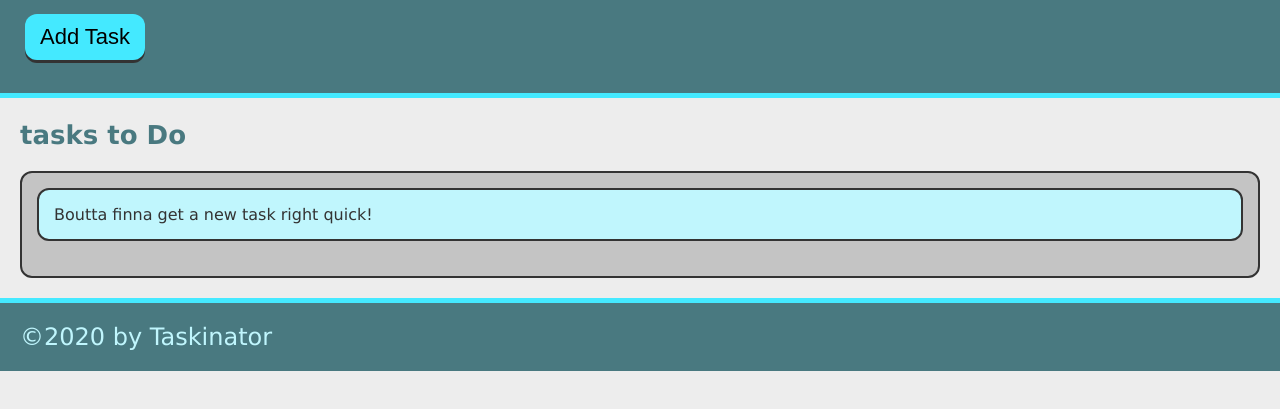
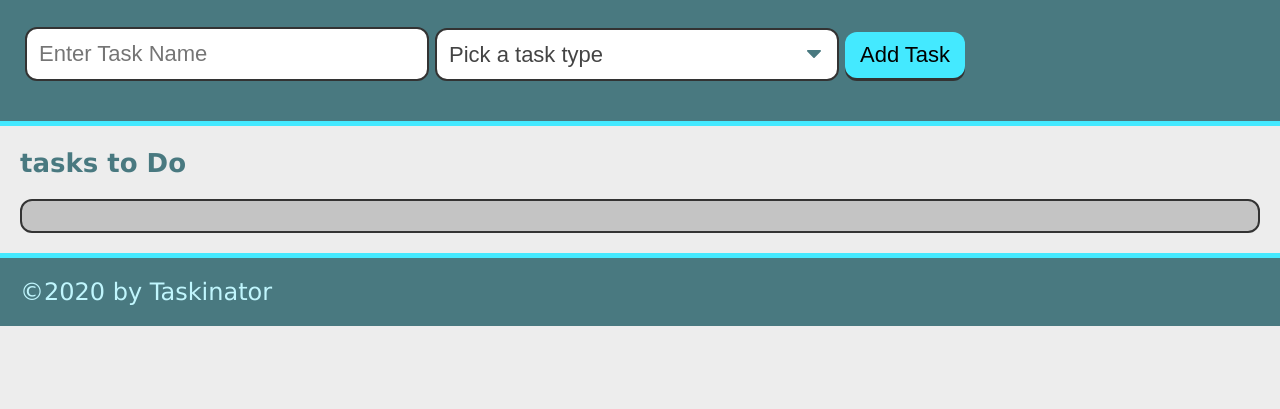
Before and after one commit to RussellShea/Taskinator, a plain HTML site: page index.html in a window 1280 px wide. Shown: the part 115-524 px from the top of the page. Drawn offline with Linux system fonts and the light colour scheme.

Commit message:
added form

```diff
--- a/index.html
+++ b/index.html
@@ -12,16 +12,29 @@
   <header>
     <h1 class="page-title">Taskinator</h1>
       <p>CLick the button below to add a new task!</p>
-        <button class="btn" id="save-task">Add Task</button>
+        <form id="task-form">
+          <div class="form-group">
+            <input type="text" name="task-name" class="text-input" placeholder="Enter Task Name" />
+          </div>
+          <div class="form-group">
+            <select name="task-type" class="select-dropdown">
+              <option value="" disabled selected>Pick a task type</option>
+              <option value="Print">Print</option>
+              <option value="Web">Web</option>
+              <option value="Mobile">Mobile</option>
+            </select>
+          </div>
+          <div class="form-group">
+            <button class="btn" id="save-task" type="submit">Add Task</button>
+          </div>
+        </form>
   </header>
 
 
   <main>
     <section class ="task-list-wrapper">
       <h2 class="list-title">tasks to Do</h2>
-        <ul class="task-list" id="tasks-to-do">
-          <li class="task-item">Boutta finna get a new task right quick!</li>
-        </ul>
+        <ul class="task-list" id="tasks-to-do"></ul>
     </section>
   </main>
 
```
